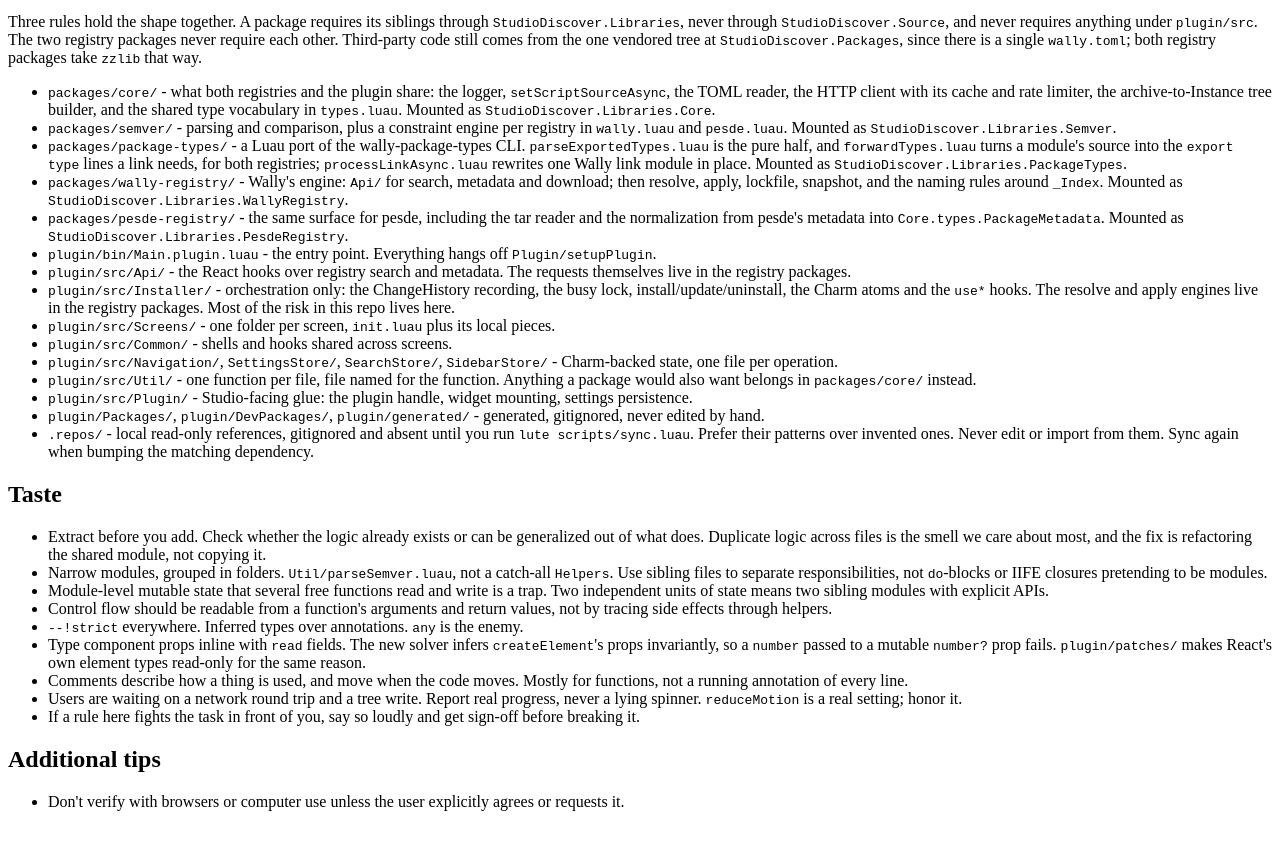
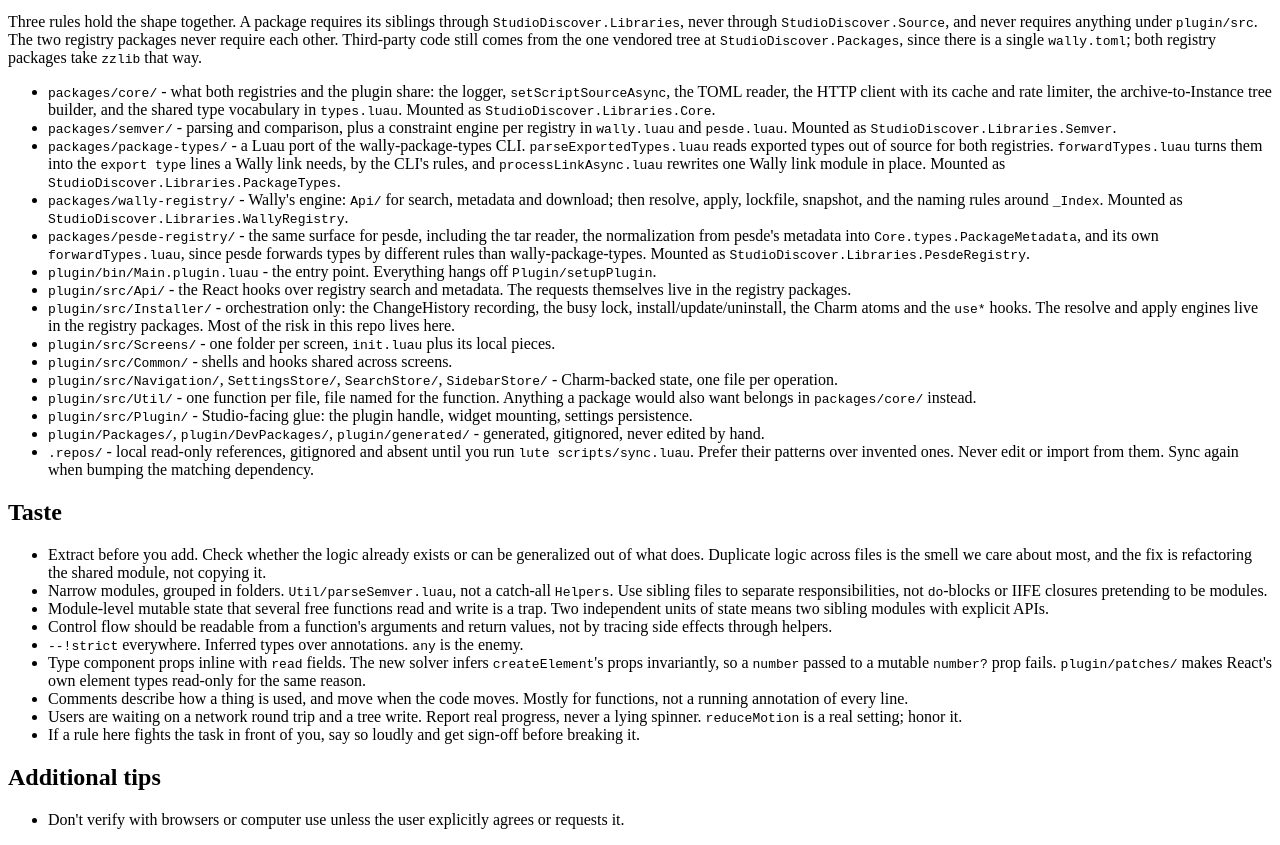
Before and after one commit to morgann1/studio-discover, an Eleventy site: page AGENTS.md in a window 1280 px wide. Shown: the part 2860-3705 px from the top of the page. Built offline with nearby package versions, Linux system fonts and the light colour scheme; Eleventy itself is replaced by a stand-in of ours; files that its build step writes are made by us from their sources.

Commit message:
fix(pesde): package types match what pesde install writes
pesde links went through the same type forwarding as Wally links, so
they followed wally-package-types' rules instead of pesde's. pesde's
link generator copies every generic default onto the declaration as
written and passes only names in the reference:

    export type Store<S = { T }> = module.Store<S>

It also forwards a type function under its own parameter names,
`keyof<a, b>`, rather than `keyof<T0, T1>`, and skips one with no
parameters. Discover stripped those defaults and renamed those
parameters.

pesde-registry now has its own forwardTypes with pesde's rules. The
shared parser returns a type function's parameter names, and each
registry's forwarder decides what to do with them, instead of the
parser building Wally's `<T0, T1>` itself.

One deliberate difference from pesde: for `type function f(a, ...)`,
pesde writes `f<a, ...>`, which is not valid Luau and stops the link
from loading. The `...` is left out here.

Lint, analyze and the Jest suite (232 tests) pass. Not checked against
a real pesde install in Studio.

Also updates the package-types and pesde-registry entries in AGENTS.md.

Model: Claude Opus 5.5, harness: Claude Code

```diff
--- a/AGENTS.md
+++ b/AGENTS.md
@@ -122,9 +122,9 @@
 
 - `packages/core/` - what both registries and the plugin share: the logger, `setScriptSourceAsync`, the TOML reader, the HTTP client with its cache and rate limiter, the archive-to-Instance tree builder, and the shared type vocabulary in `types.luau`. Mounted as `StudioDiscover.Libraries.Core`.
 - `packages/semver/` - parsing and comparison, plus a constraint engine per registry in `wally.luau` and `pesde.luau`. Mounted as `StudioDiscover.Libraries.Semver`.
-- `packages/package-types/` - a Luau port of the wally-package-types CLI. `parseExportedTypes.luau` is the pure half, and `forwardTypes.luau` turns a module's source into the `export type` lines a link needs, for both registries; `processLinkAsync.luau` rewrites one Wally link module in place. Mounted as `StudioDiscover.Libraries.PackageTypes`.
+- `packages/package-types/` - a Luau port of the wally-package-types CLI. `parseExportedTypes.luau` reads exported types out of source for both registries. `forwardTypes.luau` turns them into the `export type` lines a Wally link needs, by the CLI's rules, and `processLinkAsync.luau` rewrites one Wally link module in place. Mounted as `StudioDiscover.Libraries.PackageTypes`.
 - `packages/wally-registry/` - Wally's engine: `Api/` for search, metadata and download; then resolve, apply, lockfile, snapshot, and the naming rules around `_Index`. Mounted as `StudioDiscover.Libraries.WallyRegistry`.
-- `packages/pesde-registry/` - the same surface for pesde, including the tar reader and the normalization from pesde's metadata into `Core.types.PackageMetadata`. Mounted as `StudioDiscover.Libraries.PesdeRegistry`.
+- `packages/pesde-registry/` - the same surface for pesde, including the tar reader, the normalization from pesde's metadata into `Core.types.PackageMetadata`, and its own `forwardTypes.luau`, since pesde forwards types by different rules than wally-package-types. Mounted as `StudioDiscover.Libraries.PesdeRegistry`.
 - `plugin/bin/Main.plugin.luau` - the entry point. Everything hangs off `Plugin/setupPlugin`.
 - `plugin/src/Api/` - the React hooks over registry search and metadata. The requests themselves live in the registry packages.
 - `plugin/src/Installer/` - orchestration only: the ChangeHistory recording, the busy lock, install/update/uninstall, the Charm atoms and the `use*` hooks. The resolve and apply engines live in the registry packages. Most of the risk in this repo lives here.
```
Also changed, not shown: 7 other files.
